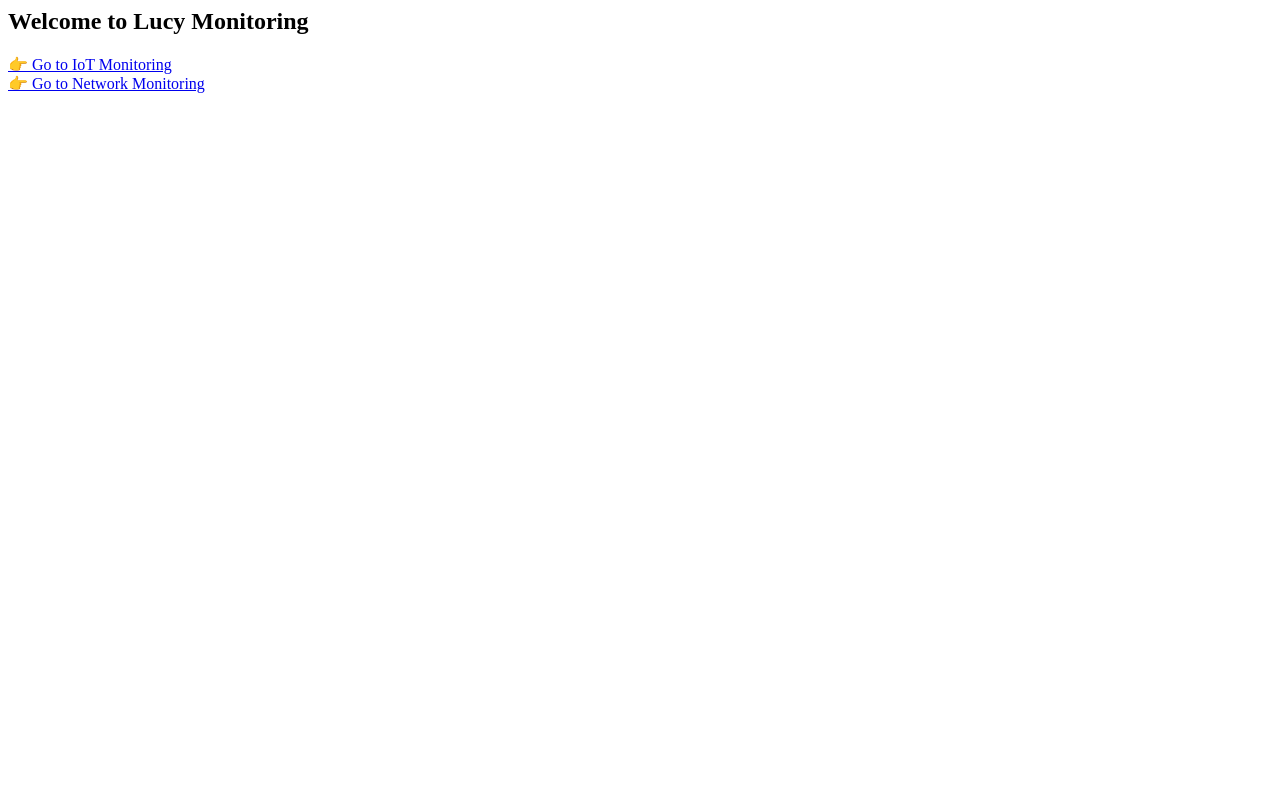
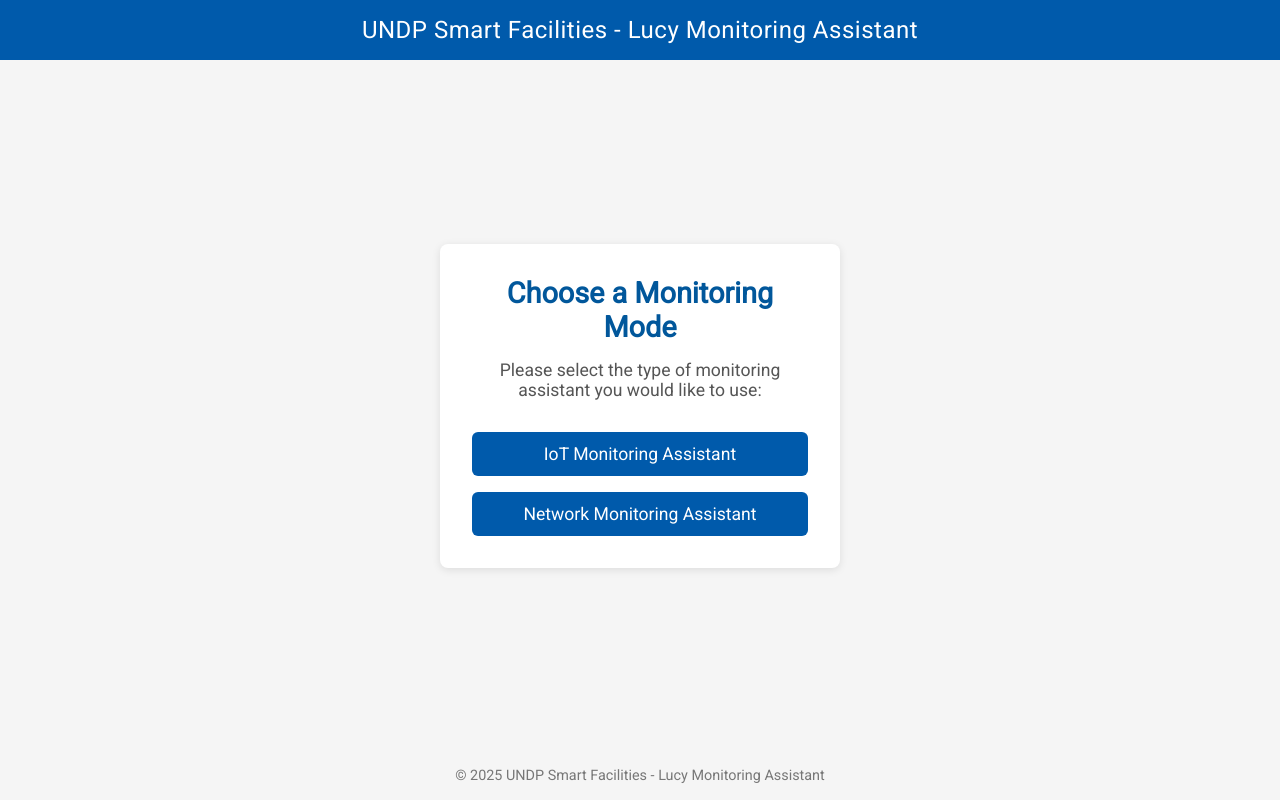
Before and after one commit to cocowu007/Lucy-Monitoring, a Flask app: page / in a window 1280 px wide. Run offline with Flask 3, Linux system fonts and the light colour scheme.

Commit message:
update option page

```diff
--- a/templates/options.html
+++ b/templates/options.html
@@ -1,3 +1,120 @@
-<h2>Welcome to Lucy Monitoring</h2>
-<a href="/iot">👉 Go to IoT Monitoring</a><br>
-<a href="/nms">👉 Go to Network Monitoring</a>
+<!DOCTYPE html>
+<html lang="en">
+<head>
+  <meta charset="UTF-8">
+  <title>Lucy Monitoring Assistant - Choose Mode</title>
+
+  <!-- Google Fonts -->
+  <link rel="preconnect" href="https://fonts.googleapis.com">
+  <link rel="stylesheet" href="https://fonts.googleapis.com/css2?family=Roboto&display=swap">
+
+  <style>
+    * {
+      box-sizing: border-box;
+      margin: 0;
+      padding: 0;
+      font-family: 'Roboto', sans-serif;
+    }
+
+    body {
+      background-color: #f5f5f5;
+      height: 100vh;
+      display: flex;
+      flex-direction: column;
+    }
+
+    header {
+      background: #005AAB;
+      color: white;
+      padding: 1rem;
+      text-align: center;
+      font-size: 1.5rem;
+      font-weight: 500;
+      letter-spacing: 0.5px;
+      position: sticky;
+      top: 0;
+      z-index: 10;
+    }
+
+    .container {
+      flex: 1;
+      display: flex;
+      flex-direction: column;
+      justify-content: center;
+      align-items: center;
+      padding: 2rem;
+    }
+
+    .card {
+      background-color: #ffffff;
+      padding: 2rem;
+      border-radius: 8px;
+      box-shadow: 0 2px 8px rgba(0, 0, 0, 0.1);
+      max-width: 400px;
+      width: 100%;
+      text-align: center;
+    }
+
+    h1 {
+      margin-bottom: 1rem;
+      font-size: 1.8rem;
+      color: #01579b;
+    }
+
+    p {
+      margin-bottom: 2rem;
+      font-size: 1.1rem;
+      color: #555;
+    }
+
+    .button-group {
+      display: flex;
+      flex-direction: column;
+      gap: 1rem;
+    }
+
+    .button-group a {
+      display: block;
+      padding: 0.75rem;
+      background-color: #005AAB;
+      color: white;
+      text-decoration: none;
+      font-size: 1.1rem;
+      font-weight: 500;
+      border-radius: 6px;
+      transition: background-color 0.3s;
+    }
+
+    .button-group a:hover {
+      background-color: #003f7f;
+    }
+
+    footer {
+      text-align: center;
+      padding: 1rem;
+      font-size: 0.9rem;
+      color: #777;
+    }
+  </style>
+</head>
+<body>
+
+  <header>UNDP Smart Facilities - Lucy Monitoring Assistant</header>
+
+  <div class="container">
+    <div class="card">
+      <h1>Choose a Monitoring Mode</h1>
+      <p>Please select the type of monitoring assistant you would like to use:</p>
+      <div class="button-group">
+        <a href="/iot/">IoT Monitoring Assistant</a>
+        <a href="/nms/">Network Monitoring Assistant</a>
+      </div>
+    </div>
+  </div>
+
+  <footer>
+    &copy; 2025 UNDP Smart Facilities - Lucy Monitoring Assistant
+  </footer>
+
+</body>
+</html>
```
